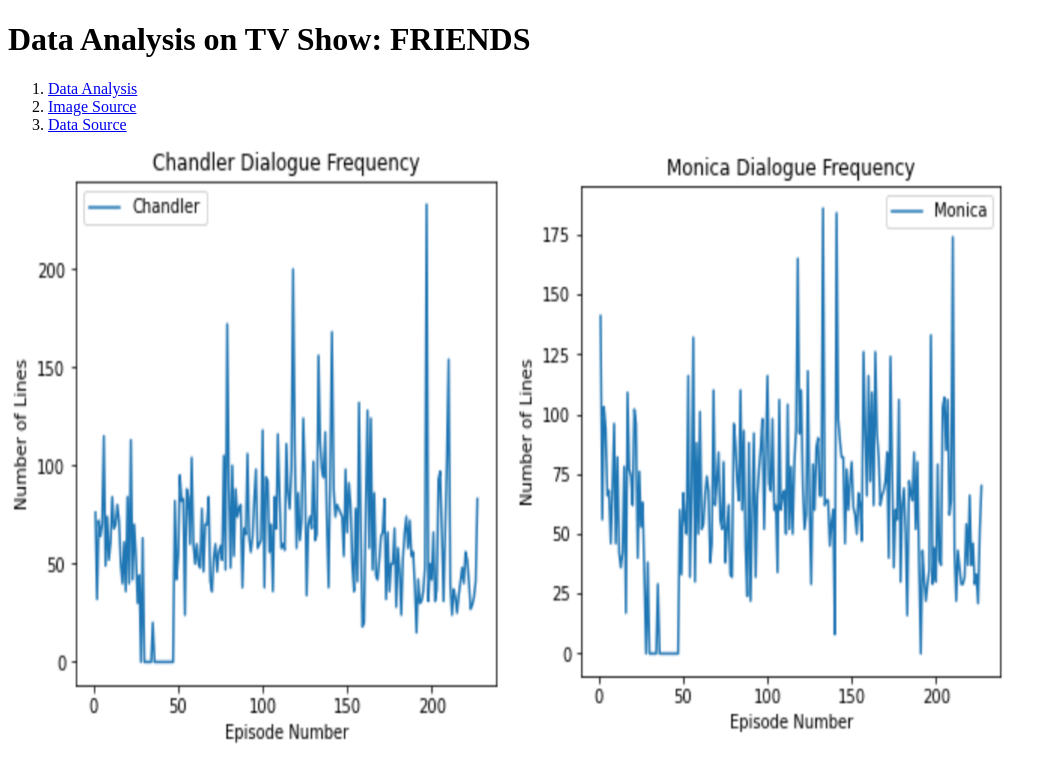
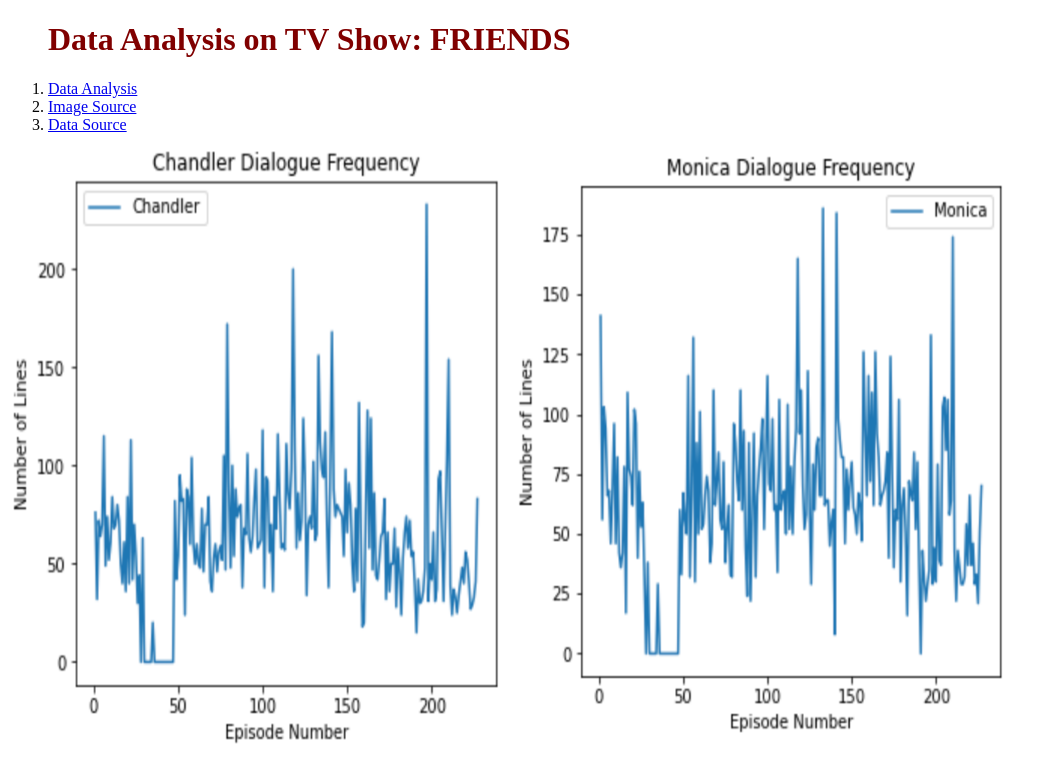
Before and after one commit to JTcode42/JTCode42.github.io, a plain HTML site: page wa4.html in a window 1280 px wide. Shown: the top 767 px of the page, without its empty margins (0-1057 px from the left). Drawn offline with Linux system fonts and the light colour scheme.

Commit message:
Update wa4.html

```diff
--- a/wa4.html
+++ b/wa4.html
@@ -12,7 +12,7 @@
 </style>
 <body>
 
-<h1 id="heading">Data Analysis on TV Show: FRIENDS</h1>
+<h1 class="heading">Data Analysis on TV Show: FRIENDS</h1>
   <ol>
     <li> <a href="https://jtcode42.github.io/Data%20Analysis%20Friends.html">Data Analysis</a></li>
     <li> <a href="https://cdn.mos.cms.futurecdn.net/b4ERr2LQcbAMctgTpJVA2B-1200-80.jpg">Image Source</a></li>
```
